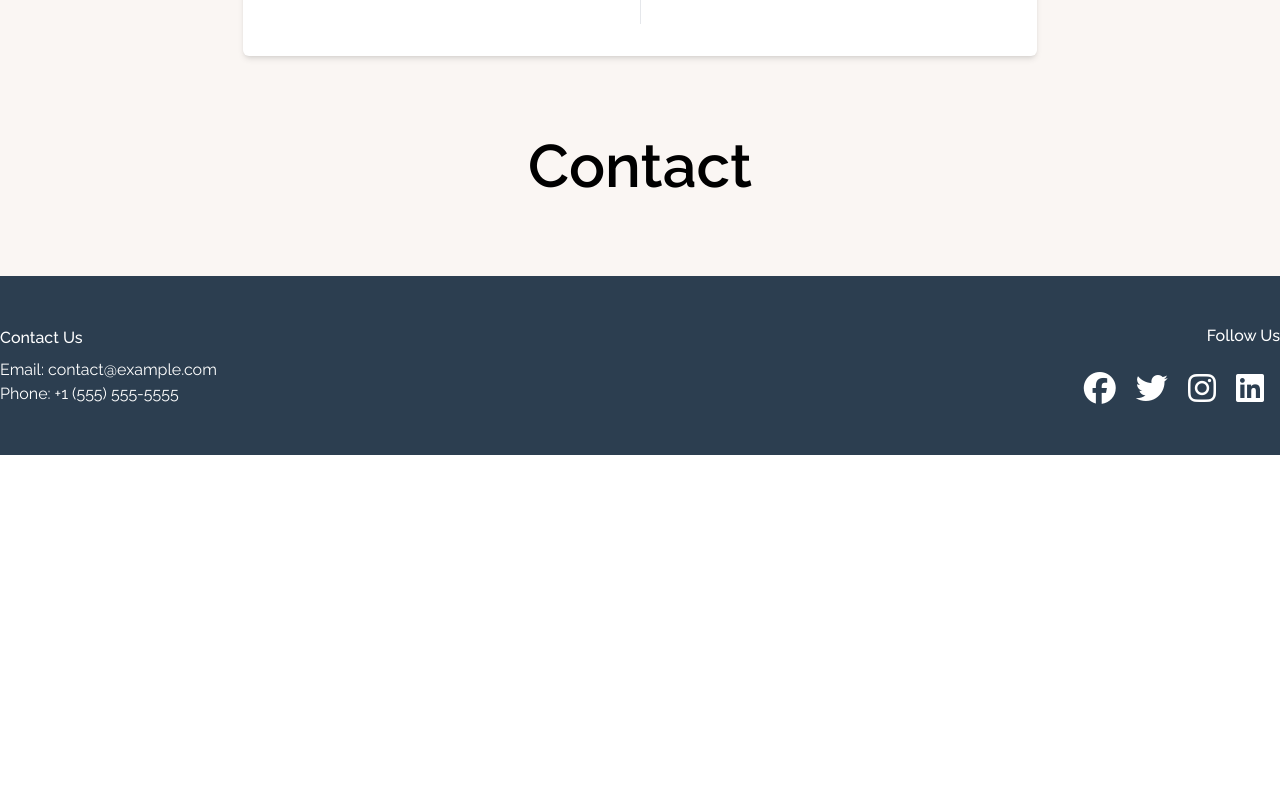
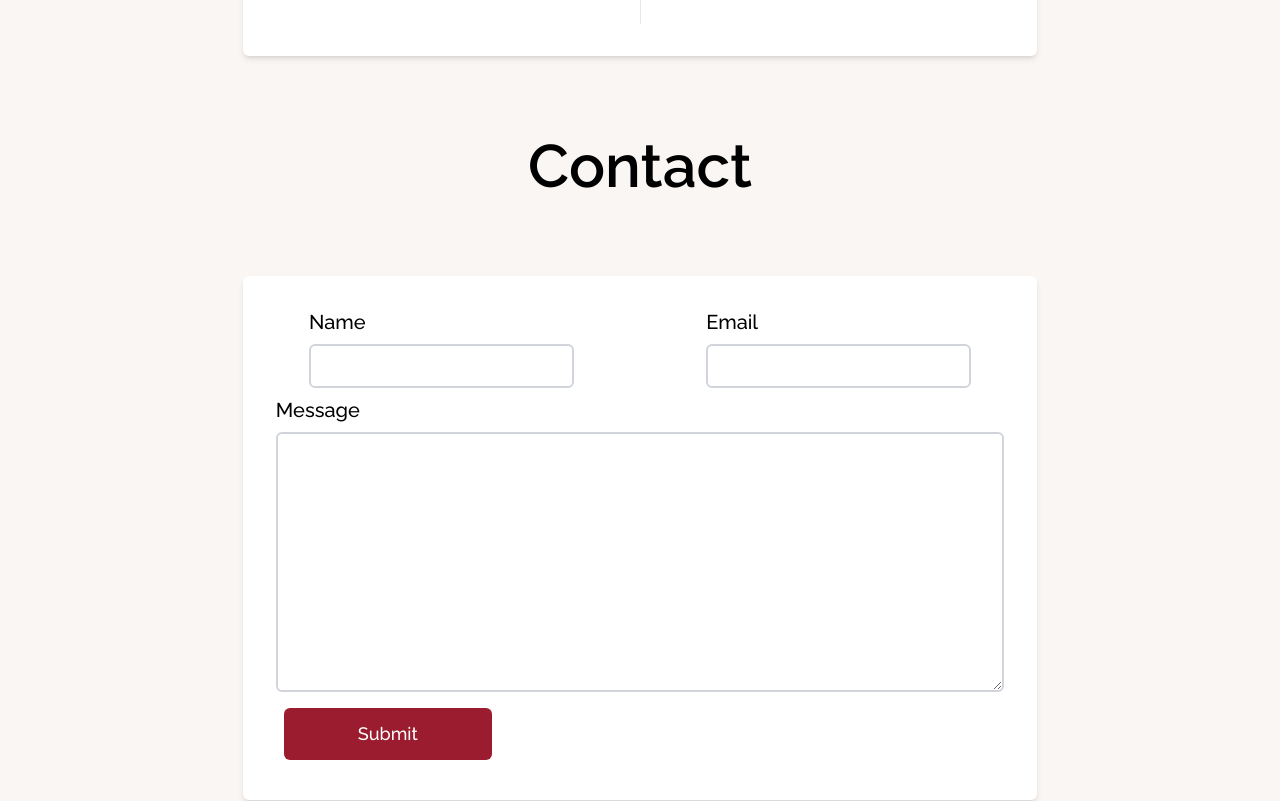
Before and after one commit to jdhawks2132/tx-bassoon, a SvelteKit app: page / in a window 1280 px wide. Shown: the part 3040-3841 px from the top of the page. Before the commit the page ends 3495 px from the top, so only its background shows below. Built offline with nearby package versions, Linux system fonts and the light colour scheme.

Commit message:
contact form mock up added

```diff
--- a/src/routes/+page.svelte
+++ b/src/routes/+page.svelte
@@ -26,6 +26,12 @@
 		shipping: string;
 	}[];
 
+	let formState = {
+		name: '',
+		email: '',
+		message: ''
+	};
+
 	BassoonStore.subscribe((data) => {
 		bassoons = data;
 	});
@@ -33,6 +39,19 @@
 	ReedStore.subscribe((data) => {
 		reeds = data;
 	});
+
+	const handleSubmit = () => {
+		console.log(formState);
+
+		alert(
+			`Thank you for your message, ${formState.name}! We will get back to you as soon as possible.`
+		);
+		formState = {
+			name: '',
+			email: '',
+			message: ''
+		};
+	};
 </script>
 
 <!-- add meta data like title svelte -->
@@ -121,7 +140,54 @@
 	</div>
 </section>
 
-<section id="contact" class="mt-20 h-full">
-	<h2 class="text-6xl font-bold text-center my-20">Contact</h2>
-	<div class="flex flex-col lg:flex-row items-center justify-center" />
+<section id="contact" class="pb-20 h-full">
+	<h2 class="text-6xl font-bold text-center mb-20">Contact</h2>
+	<div class="flex flex-col lg:flex-row items-center justify-center">
+		<form
+			on:submit|preventDefault={handleSubmit}
+			class="flex flex-col w-11/12 lg:w-2/3 mx-auto py-8 bg-white rounded-md shadow-md"
+		>
+			<div class="flex flex-col lg:flex-row items-center justify-center">
+				<div class="flex flex-col w-11/12 lg:w-1/3 mx-auto">
+					<label for="name" class="text-xl font-medium">Name</label>
+					<input
+						type="text"
+						name="name"
+						id="name"
+						class="border-gray-300 border-2 rounded-md px-4 py-2 my-2"
+						bind:value={formState.name}
+					/>
+				</div>
+				<div class="flex flex-col w-11/12 lg:w-1/3 mx-auto">
+					<label for="email" class="text-xl font-medium">Email</label>
+					<input
+						type="email"
+						name="email"
+						id="email"
+						class="border-gray-300 border-2 rounded-md px-4 py-2 my-2"
+						bind:value={formState.email}
+					/>
+				</div>
+			</div>
+			<div class="flex flex-col w-11/12 mx-auto">
+				<label for="message" class="text-xl font-medium">Message</label>
+				<textarea
+					name="message"
+					id="message"
+					cols="30"
+					rows="10"
+					class="border-gray-300 border-2 rounded-md px-4 py-2 my-2"
+					bind:value={formState.message}
+				/>
+			</div>
+			<div class="flex flex-col w-11/12 mx-auto">
+				<button
+					type="submit"
+					class="bg-accent text-white px-6 py-3 m-2 w-52 rounded-md text-lg text-center font-medium hover:bg-accentDark"
+				>
+					Submit
+				</button>
+			</div>
+		</form>
+	</div>
 </section>
```
